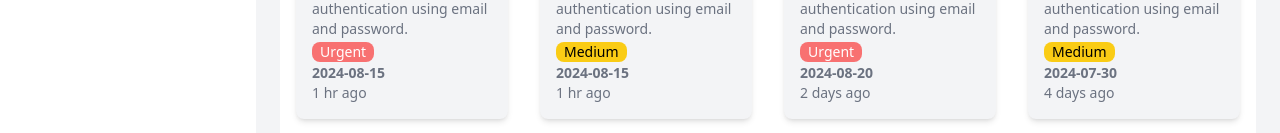
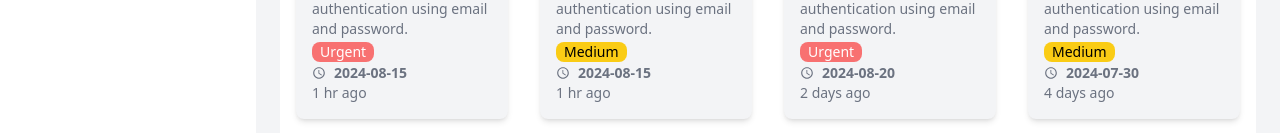
Before and after one commit to GreatnessGrace/Task-Manager, a Next.js app in the folder my-task-app/: page /task in a window 1280 px wide. Shown: the part 533-666 px from the top of the page. Built offline with nearby package versions, Linux system fonts and the light colour scheme.

Commit message:
watch icon

```diff
--- a/my-task-app/src/app/components/TaskColumn.tsx
+++ b/my-task-app/src/app/components/TaskColumn.tsx
@@ -1,6 +1,7 @@
 import React from 'react';
 import { RiMenuFold2Fill } from "react-icons/ri";
 import { FaPlus } from "react-icons/fa";
+import { MdOutlineWatchLater } from "react-icons/md";
 
 interface Task {
   id: number;
@@ -39,7 +40,7 @@ const TaskColumn: React.FC<TaskColumnProps> = ({ title, tasks }) => {
             <h5 className="text-sm text-gray-500">{task.description}</h5>
             <button className={`text-sm px-2 rounded-lg ${priorityColors[task.priority]}`}>{task.priority}</button>
             {/* <button className="text-sm bg-red-400  px-2 rounded-lg text-gray-500">{task.priority}</button> */}
-            <p className="text-sm text-gray-500 font-semibold">{task.date}</p>
+            <p className="text-sm text-gray-500 font-semibold flex items-center"><MdOutlineWatchLater className='mr-2 font-bold'/>{task.date}</p>
             <p className="text-sm text-gray-500">{task.time}</p>
           </div>
         ))}
```
